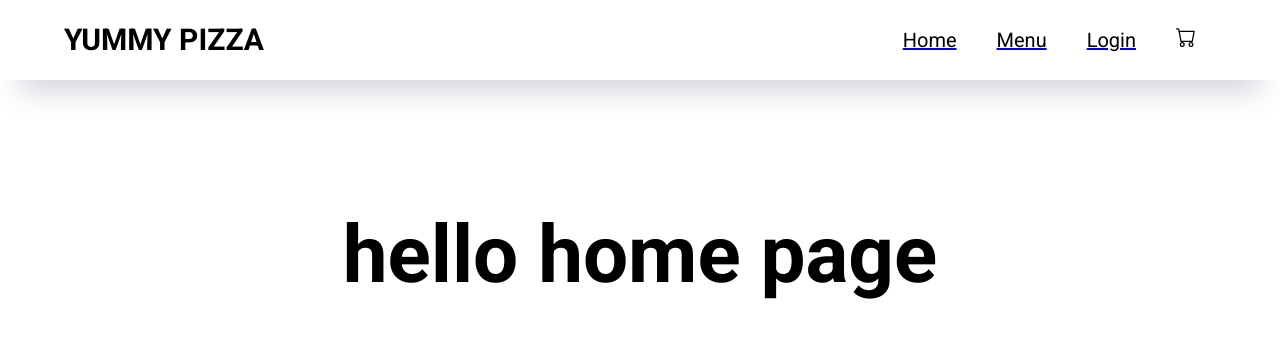
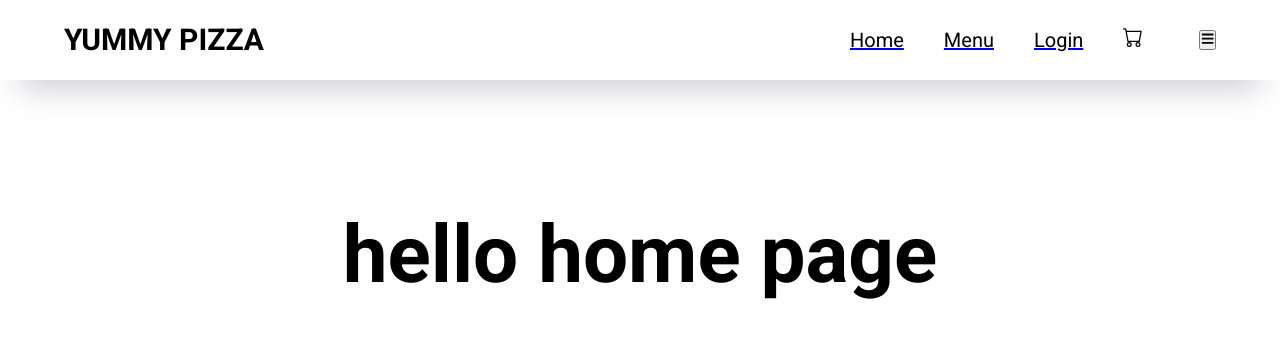
Before and after one commit to Wathsala970/mern_pizza, a React (Create React App) app in the folder client/: page / in a window 1280 px wide. Shown: the top 338 px of the page. Built offline with nearby package versions, Linux system fonts and the light colour scheme; a web font is replaced by a local one.

Commit message:
create mobile menu icon

```diff
--- a/client/src/Components/Navbar.js
+++ b/client/src/Components/Navbar.js
@@ -3,6 +3,7 @@ import React from 'react'
 import { Link } from 'react-router-dom'
 import './navbar.css'
 import { BsCart } from 'react-icons/bs'
+import {FaBars} from 'react-icons/fa'
 
 
 const Navbar = () => {
@@ -22,7 +23,9 @@ const Navbar = () => {
                             </button>
                         </li></Link>
                     </ul>
-
+                    <button className='mobile-menu-icon'>
+                                <FaBars />
+                            </button>
                 </div>
             </nav>
         </div>
```
